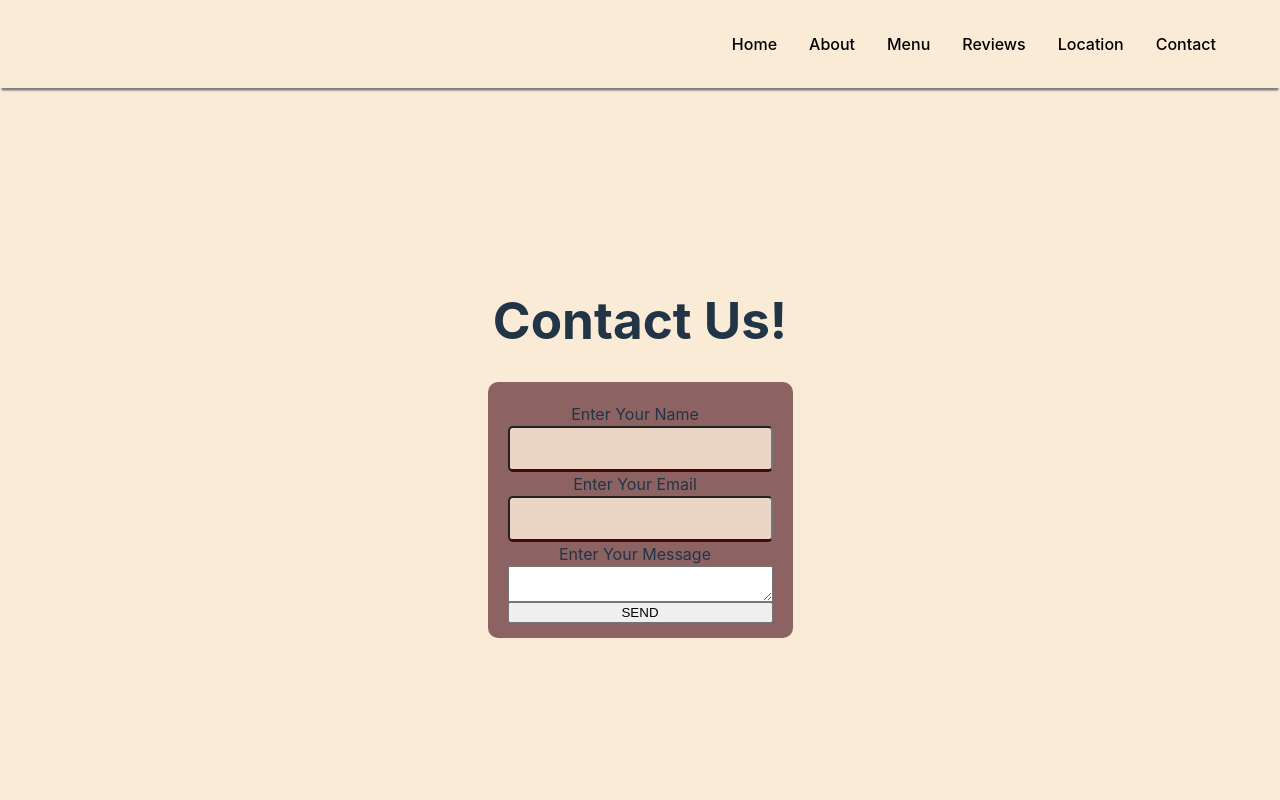
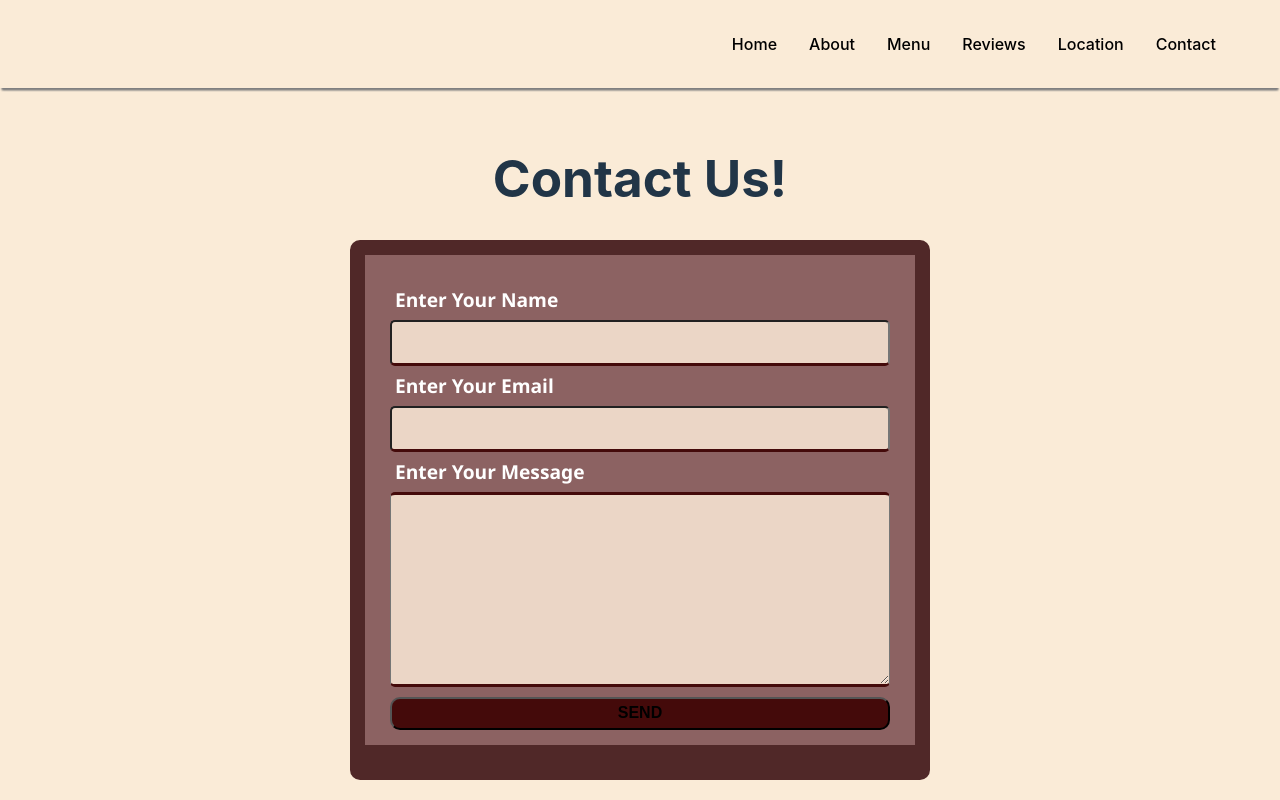
Before and after one commit to shreshthagg/Restaurant, a React (Vite) app in the folder restaurant/: page /contact in a window 1280 px wide. Built offline with nearby package versions, Linux system fonts and the light colour scheme.

Commit message:
style update to contact form

```diff
--- a/restaurant/src/pages/contact.css
+++ b/restaurant/src/pages/contact.css
@@ -1,4 +1,4 @@
-.contacts {
+.contacts{
   margin-top: 130px;
 }
 form {
@@ -6,36 +6,67 @@ form {
   flex-direction: column;
   background-color: rgb(140, 98, 98);
   border-radius: 10px;
-  padding: 20px 20px 5% 20px;
+  border-bottom: 35px solid rgb(80, 40, 40);
+  border-left: 15px solid rgb(80, 40, 40);
+  border-right: 15px solid rgb(80, 40, 40);
+  border-top: 15px solid rgb(80, 40, 40);
+  width: 500px;
+  height: 450px;
+  padding: 25px 25px 15px;
+  color: black;
+  font-size: larger;
+  font-family: 'Segoe UI', Tahoma, Geneva, Verdana, sans-serif;
+
 }
 
 label {
-  margin-right: 10px;
+  color: rgb(255, 255, 255);
+  font-weight: bold;
+  text-align: left;
+  padding: 5px;
+  margin-top: 1px;
 }
 
-input[type='text'] {
+
+input[type=text] {
   flex: 1;
   padding: 10px;
   background-color: rgb(235, 214, 198);
   border-radius: 5px;
   border-bottom: 3px solid rgb(68, 10, 10);
   font-size: large;
-  font-weight: bold;
+  font-weight:bold;
   color: black;
+
 }
 
-input[type='email'] {
+input[type=email] {
   flex: 1;
   padding: 10px;
   background-color: rgb(235, 214, 198);
   border-radius: 5px;
   border-bottom: 3px solid rgb(68, 10, 10);
   font-size: large;
+  font-weight:bold;
+  color: black;
+}
+
+textarea {
+  flex: 10;
+  background-color: rgb(235, 214, 198);
+  border-radius: 5px;
+  border-top: 3px solid rgb(68, 10, 10);
+  border-bottom: 3px solid rgb(68, 10, 10);
+  font-size: larger;
   font-weight: bold;
   color: black;
 }
 
-.message {
-  flex: 1;
-  padding: 10px;
+input[type=submit] {
+  flex: 1.5;
+  margin-top: 10px;
+  font-size: medium;
+  font-weight: bold;
+  border-radius: 10px;
+  background-color: rgb(68, 10, 10);
 }
```
